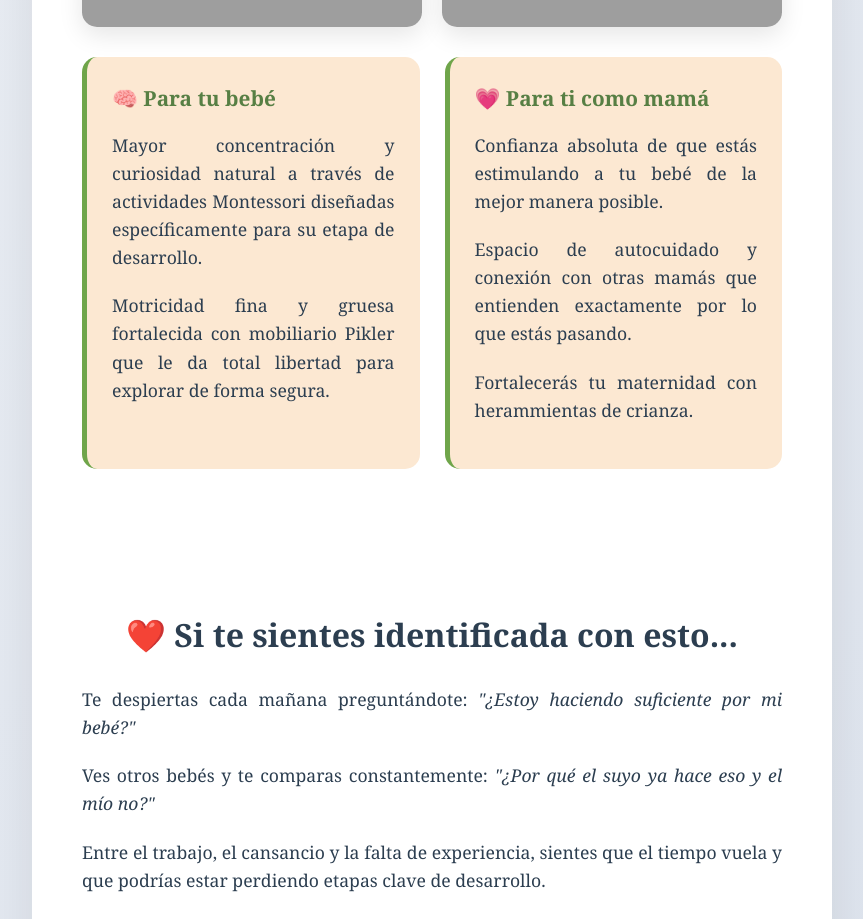
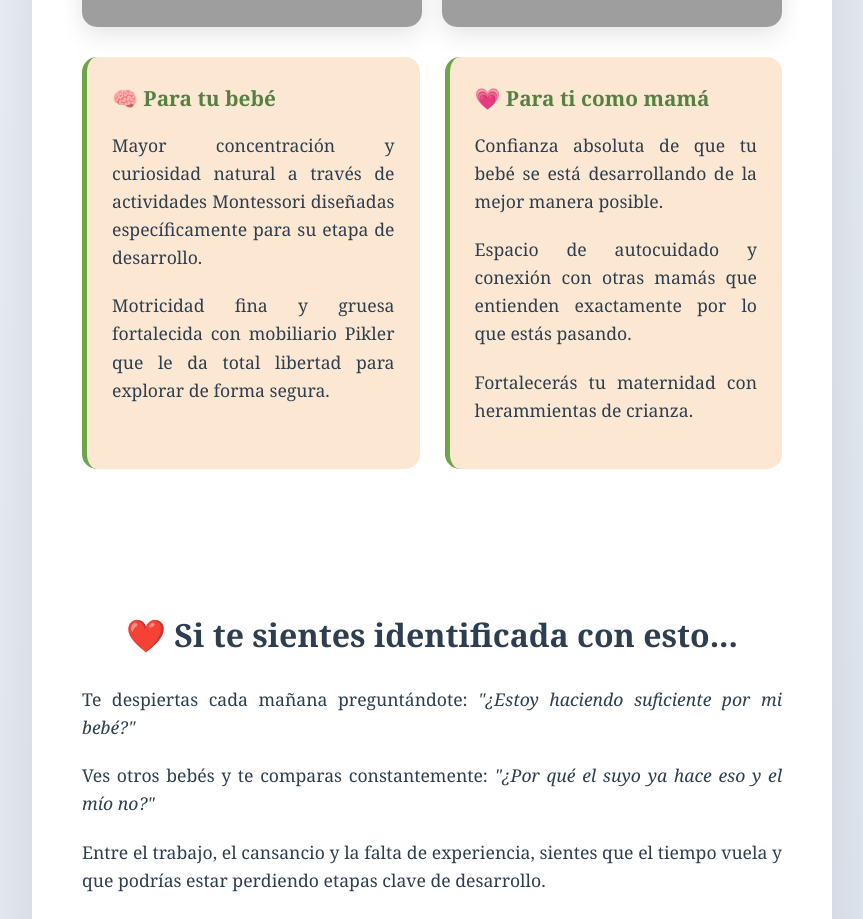
Before and after one commit to BebeMontessoriGt/landingbebemt, a plain HTML site: page index.html in a window 1280 px wide. Shown: the part 2020-2939 px from the top of the page, without its empty margins (208-1071 px from the left). Drawn offline with Linux system fonts and the light colour scheme; grey boxes are pictures that could not be loaded.

Commit message:
Update index.html

```diff
--- a/index.html
+++ b/index.html
@@ -626,7 +626,7 @@
 
                 <div class="benefit-card">
                     <h3>💗 Para ti como mamá</h3>
-                    <p>Confianza absoluta de que estás estimulando a tu bebé de la mejor manera posible.</p>
+                    <p>Confianza absoluta de que tu bebé se está desarrollando de la mejor manera posible.</p>
                     <p>Espacio de autocuidado y conexión con otras mamás que entienden exactamente por lo que estás pasando.</p>
                     <p>Fortalecerás tu maternidad con herammientas de crianza.</p>
                 </div>
```
